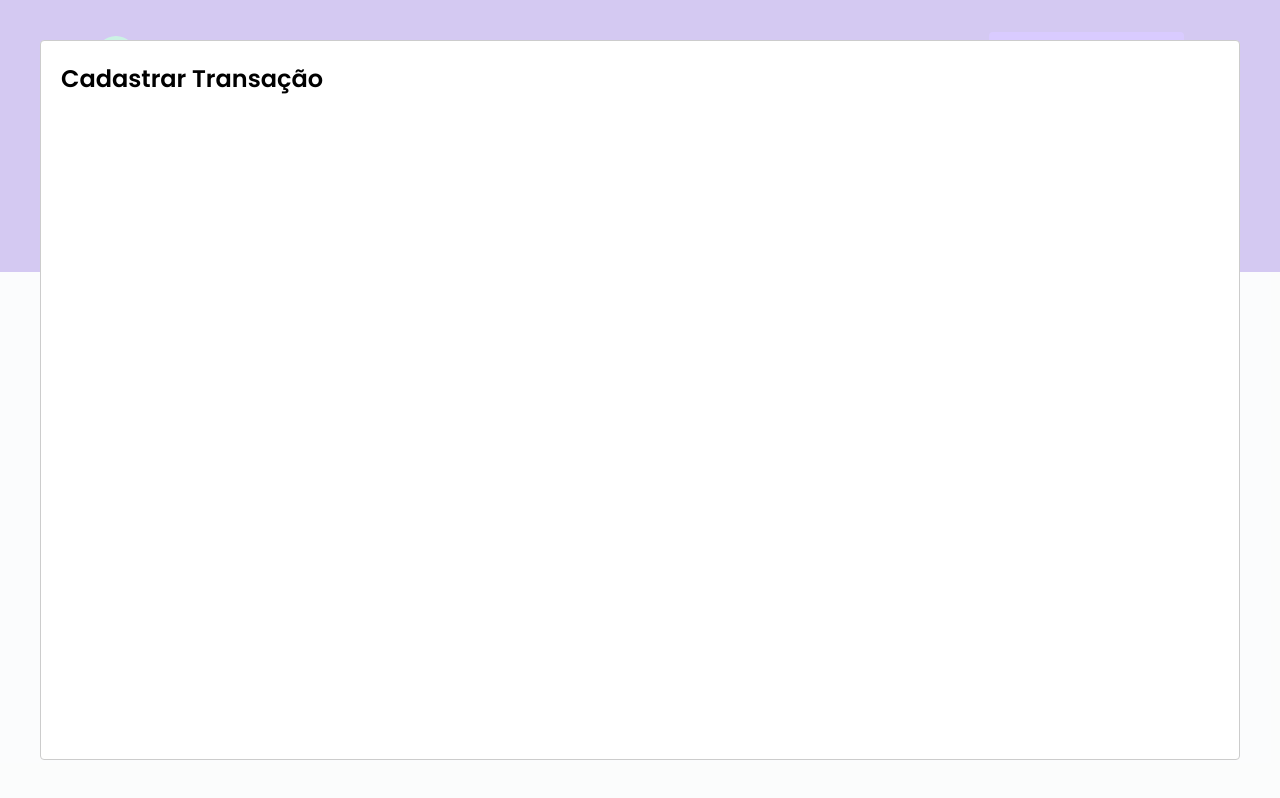
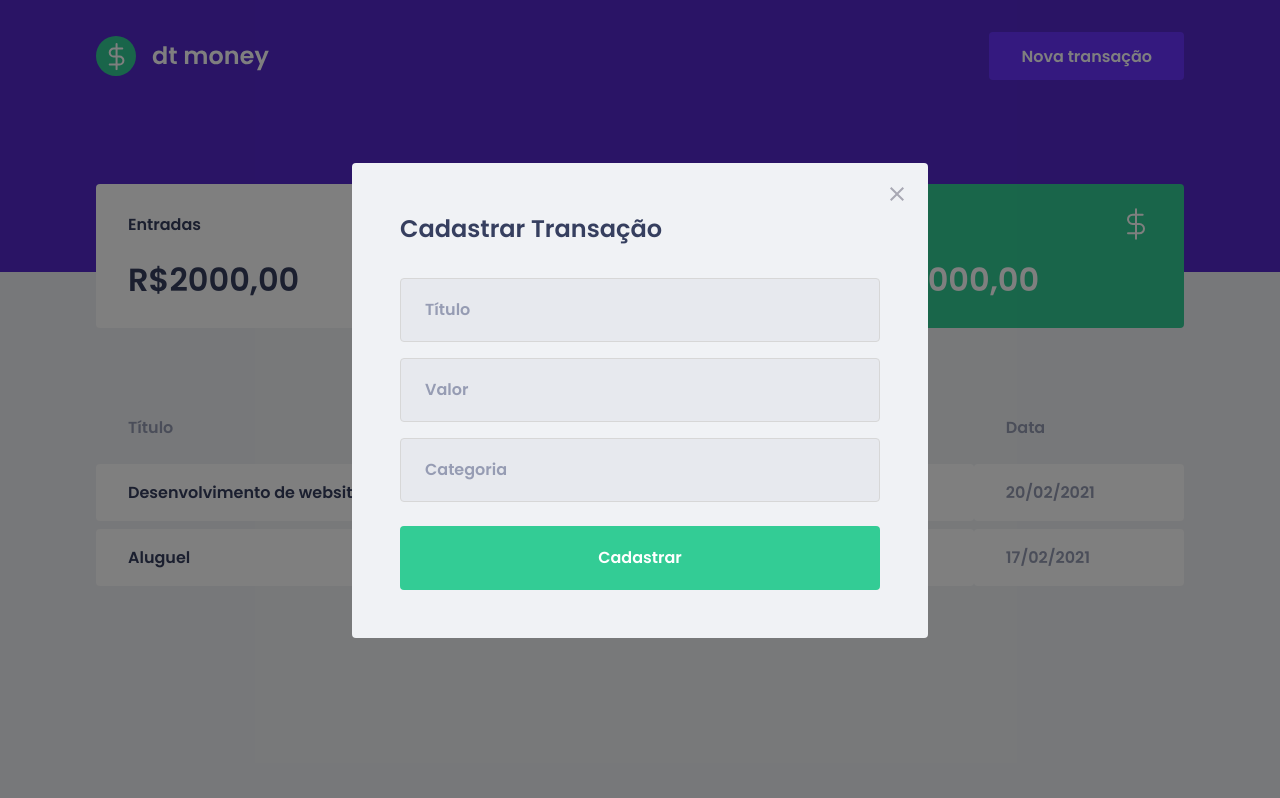
Before and after one commit to Jonathas-bonfim/moneycontrol, a React (Create React App) app: page / in a window 1280 px wide. Both pictures are taken after a click on the button "Nova transação". Built offline with nearby package versions, Linux system fonts and the light colour scheme; no server answers; what miragejs would draw is missing.

Commit message:
Styled Global

```diff
--- a/src/assets/styles/global.ts
+++ b/src/assets/styles/global.ts
@@ -43,17 +43,21 @@
     opacity: 0.6;
     cursor: not-allowed;
   }
+
   .react-modal-overlay {
     background: rgba(0, 0, 0, 0.5);
+
     position: fixed;
     top: 0;
     bottom: 0;
     right: 0;
     left: 0;
+
     display: flex;
     align-items: center;
     justify-content: center;
   }
+
   .react-modal-content {
     width: 100%;
     max-width: 576px;
@@ -68,7 +72,9 @@
     top: 1.5rem;
     border: 0;
     background: transparent;
+
     transition: filter 0.2s;
+
     &:hover {
       filter: brightness(0.8);
     }
--- a/src/components/NewTransactionModal/index.tsx
+++ b/src/components/NewTransactionModal/index.tsx
@@ -1,18 +1,51 @@
 import Modal from "react-modal"
-import "./styles"
+import closeIMG from '../../assets/images/close.svg';
+import { Container } from "./styles";
 
 interface NewTransactionModalProps {
   isOpen: boolean,
   onRequestClose: () => void;
 }
 
-export function NewTransactionModal({isOpen, onRequestClose} : NewTransactionModalProps){
-    return(
+export function NewTransactionModal({ isOpen, onRequestClose }: NewTransactionModalProps) {
+  return (
     <Modal
       isOpen={isOpen}
       onRequestClose={onRequestClose}
+      overlayClassName="react-modal-overlay"
+      className="react-modal-content"
     >
+
+      <button
+        type="button"
+        onClick={onRequestClose}
+        className="react-modal-close"
+      >
+        <img src={closeIMG} alt="Fechar Modal" />
+      </button>
+
+      <Container>
+
         <h2>Cadastrar Transação</h2>
+
+        <input
+          placeholder="Título"
+        />
+
+        <input
+          type="number"
+          placeholder="Valor"
+        />
+
+        <input
+          placeholder="Categoria"
+        />
+
+        <button type="submit">
+          Cadastrar
+        </button>
+
+      </Container>
     </Modal>
   )
 }
--- a/src/components/NewTransactionModal/styles.ts
+++ b/src/components/NewTransactionModal/styles.ts
@@ -0,0 +1,51 @@
+import styled from 'styled-components';
+
+export const Container = styled.form`
+  h2{
+    color: var(--text-title);
+    font-size:1.5rem;
+    margin-bottom:2rem;
+  }
+
+  input{
+    width: 100%;
+    padding: 0 1.5rem;
+    height: 4rem;
+    border-radius: 0.25rem;
+
+    border: 1px solid #d7d7d7;
+    background: #e7e9ee;
+
+    font-weight: 400;
+    font-size: 1rem;
+
+    &::placeholder{
+      color: var(--text-body);
+    }
+
+    & + input{
+      margin-top: 1rem;
+    }
+  }
+
+  button[type="submit"]{
+    width: 100%;
+    padding: 0 1.5rem;
+    height: 4rem;
+    background: var(--green);
+    color: #FFF;
+    border-radius: 0.25rem;
+    border: 0;
+    font-size: 1rem;
+    font-weight: 600;
+    margin-top: 1.5rem;
+
+    transition: filter 0.2s;
+
+    &:hover{
+      filter: brightness(0.9);
+    }
+
+
+  }
+`;
```
Lines whose indentation alone changed are shown as unchanged.
